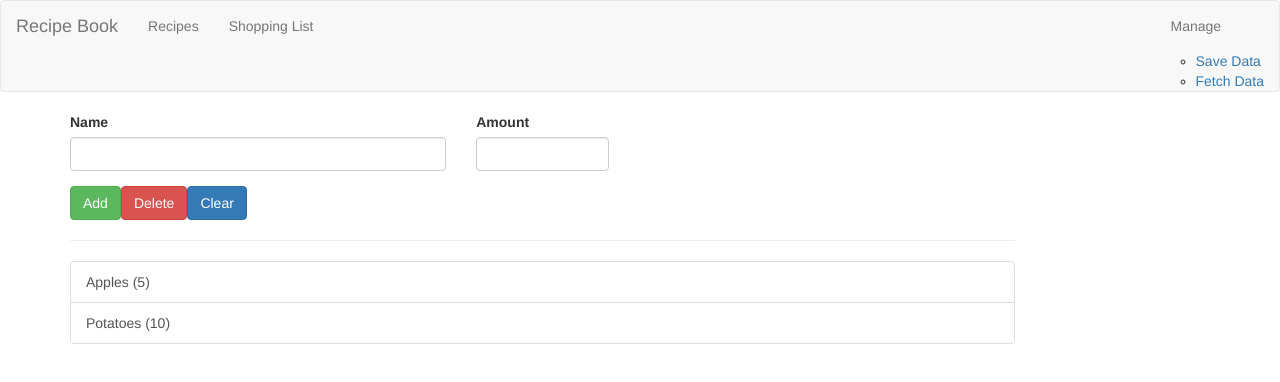
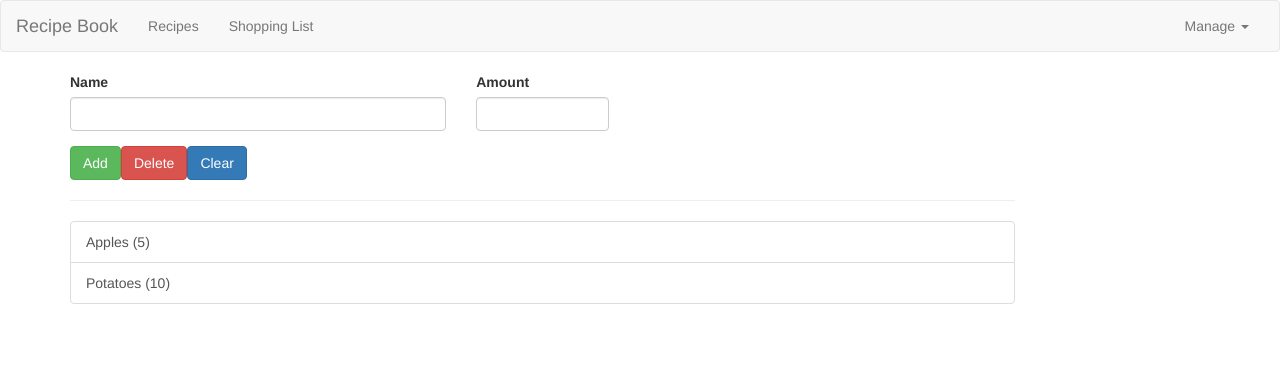
Before and after one commit to AnnJakubel/recipe-book-app, an Angular app: page / in a window 1280 px wide. Shown: the top 382 px of the page. Built offline with nearby package versions, Linux system fonts and the light colour scheme.

Commit message:
Add dropdown.directive.ts; Remove inline button toggle code from header.component.html

```diff
--- a/src/app/app.module.ts
+++ b/src/app/app.module.ts
@@ -10,6 +10,7 @@ import { RecipeDetailComponent } from './recipes/recipe-detail/recipe-detail.com
 import { ShoppingListComponent } from './shopping-list/shopping-list.component';
 import { ShoppingListEditComponent } from './shopping-list/shopping-list-edit/shopping-list-edit.component';
 import { RecipesComponent } from './recipes/recipes.component';
+import { DropdownDirective } from './shared/dropdown.directive';
 
 
 @NgModule({
@@ -22,7 +23,7 @@ import { RecipesComponent } from './recipes/recipes.component';
     ShoppingListComponent,
     ShoppingListEditComponent,
     RecipesComponent,
-
+    DropdownDirective
   ],
   imports: [
     BrowserModule,
--- a/src/app/header/header.component.html
+++ b/src/app/header/header.component.html
@@ -1,20 +1,17 @@
 <nav class="navbar navbar-default">
     <div class="container-fluid">
         <div class="navbar-header">
-            <button type="button" class="navbar-toggle" (click)="collapsed = !collapsed">
-              <span class="icon-bar" *ngFor="let iconBar of [1, 2, 3]"></span>
-            </button>
             <a routerLink="/" class="navbar-brand">Recipe Book</a>
-          </div>
-          <div class="navbar-collapse" [class.collapse]="collapsed" (window:resize)="collapsed = true">
+        </div>
+        <div class="collapse navbar-collapse">
             <ul class="nav navbar-nav">
                 <li><a href="#" (click)="onSelect('recipe')">Recipes</a></li>
                 <li><a href="#" (click)="onSelect('shopping-list')">Shopping List</a></li>
             </ul>
             <ul class="nav navbar-nav navbar-right">
-                <li class="dropdown">
-                    <a href="#" class="dropdown-toggle">Manage</a>
-                    <ul class="dropdown">
+                <li class="dropdown" appDropdown>
+                    <a href="#" class="dropdown-toggle" role="button">Manage <span class="caret"></span></a>
+                    <ul class="dropdown-menu">
                         <li><a href="#">Save Data</a></li>
                         <li><a href="#">Fetch Data</a></li>
                     </ul>
--- a/src/app/header/header.component.ts
+++ b/src/app/header/header.component.ts
@@ -6,7 +6,7 @@ import { Component, EventEmitter, Output } from '@angular/core';
   styleUrls: ['./header.component.css']
 })
 export class HeaderComponent {
-  collapsed = true;
+
   @Output() featureSelected = new EventEmitter<string>();
   // featureSelected can be used in other components' html files by (featureSelected)="otherFunction($event)" ...
   // @Output enables this and via $event the data is passed into a new function
--- a/src/app/recipes/recipe-detail/recipe-detail.component.html
+++ b/src/app/recipes/recipe-detail/recipe-detail.component.html
@@ -10,7 +10,9 @@
 </div>
 <div class="row">
     <div class="col-xs-12">
-        <div class="btn-group">
+        <!-- Just place the directive below like it's nobody's business,
+        will do the click work for you inside the other file -->
+        <div class="btn-group" appDropdown>
             <button type="button" class="btn btn-primary dropdown-toggle">
                 Manage Recipe
                 <span class="caret"></span>
--- a/src/app/recipes/recipe-detail/recipe-detail.component.ts
+++ b/src/app/recipes/recipe-detail/recipe-detail.component.ts
@@ -8,4 +8,5 @@ import { Recipe } from '../recipe.model';
 })
 export class RecipeDetailComponent {
   @Input() recipe: Recipe;
+
 }
--- /dev/null
+++ b/src/app/shared/dropdown.directive.ts
@@ -0,0 +1,24 @@
+import { Directive, ElementRef, HostBinding, HostListener, OnInit, Renderer2 } from "@angular/core";
+
+//NB! Don't forget to add new directives
+@Directive({
+    selector: '[appDropdown]'
+})
+export class DropdownDirective implements OnInit {
+    @HostBinding('class.open') isOpen = false;
+    //with the class. property, you can attach or detach CSS classes
+    //(in this case we need 'open' CSS class)
+    //if isOpen is FALSE, the class is NOT attached!!
+    //if isOpen is TRUE, the class IS attached!!
+
+    ngOnInit() {
+
+    }
+
+    @HostListener('click') toggleOpen() {
+        this.isOpen = !this.isOpen;
+        //method listens to a click,
+        //automatically changes the isOpen to which it is currently not
+        //HostBinding does the rest by checking what is isOpen's value
+    }
+}
```
